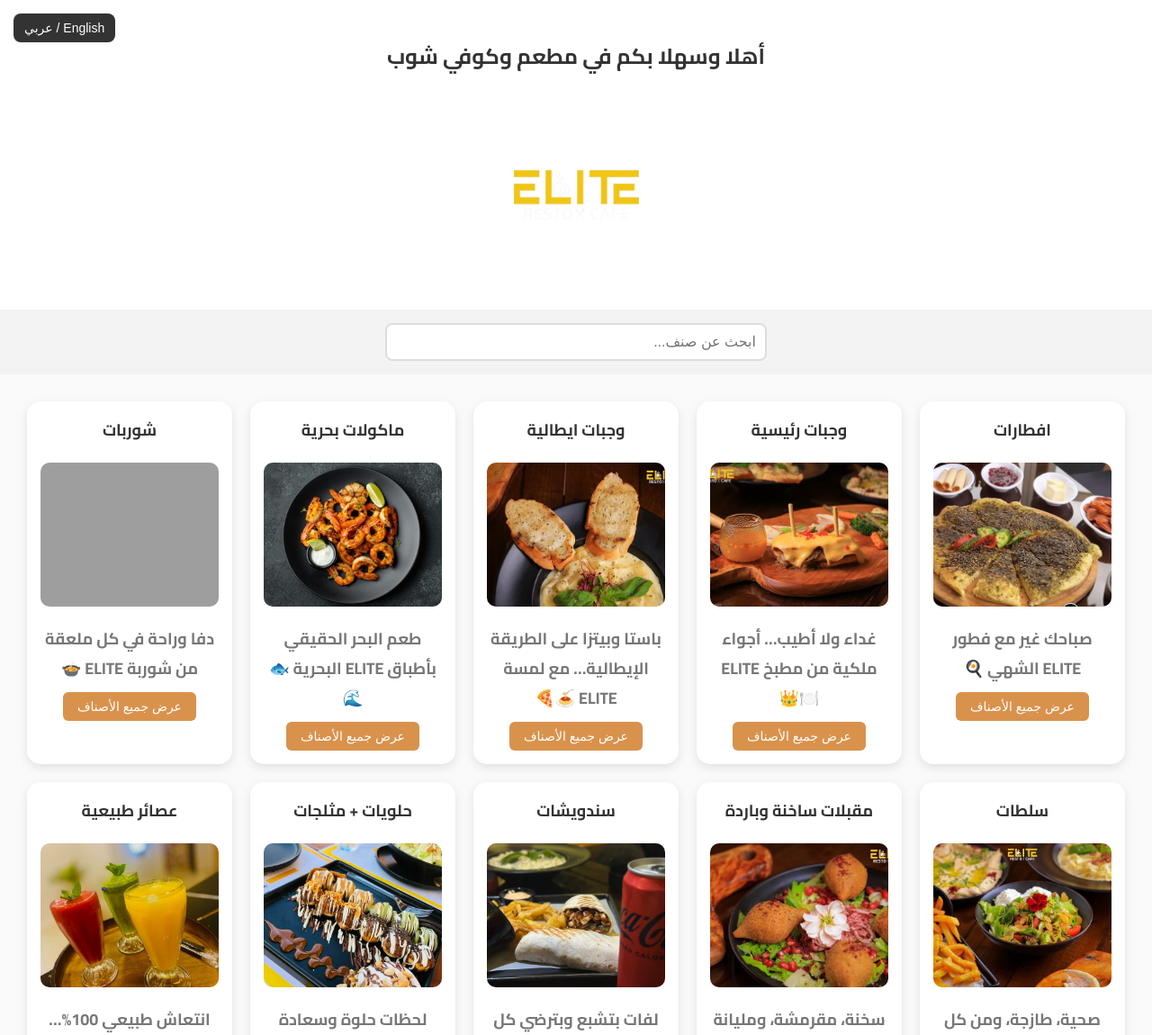
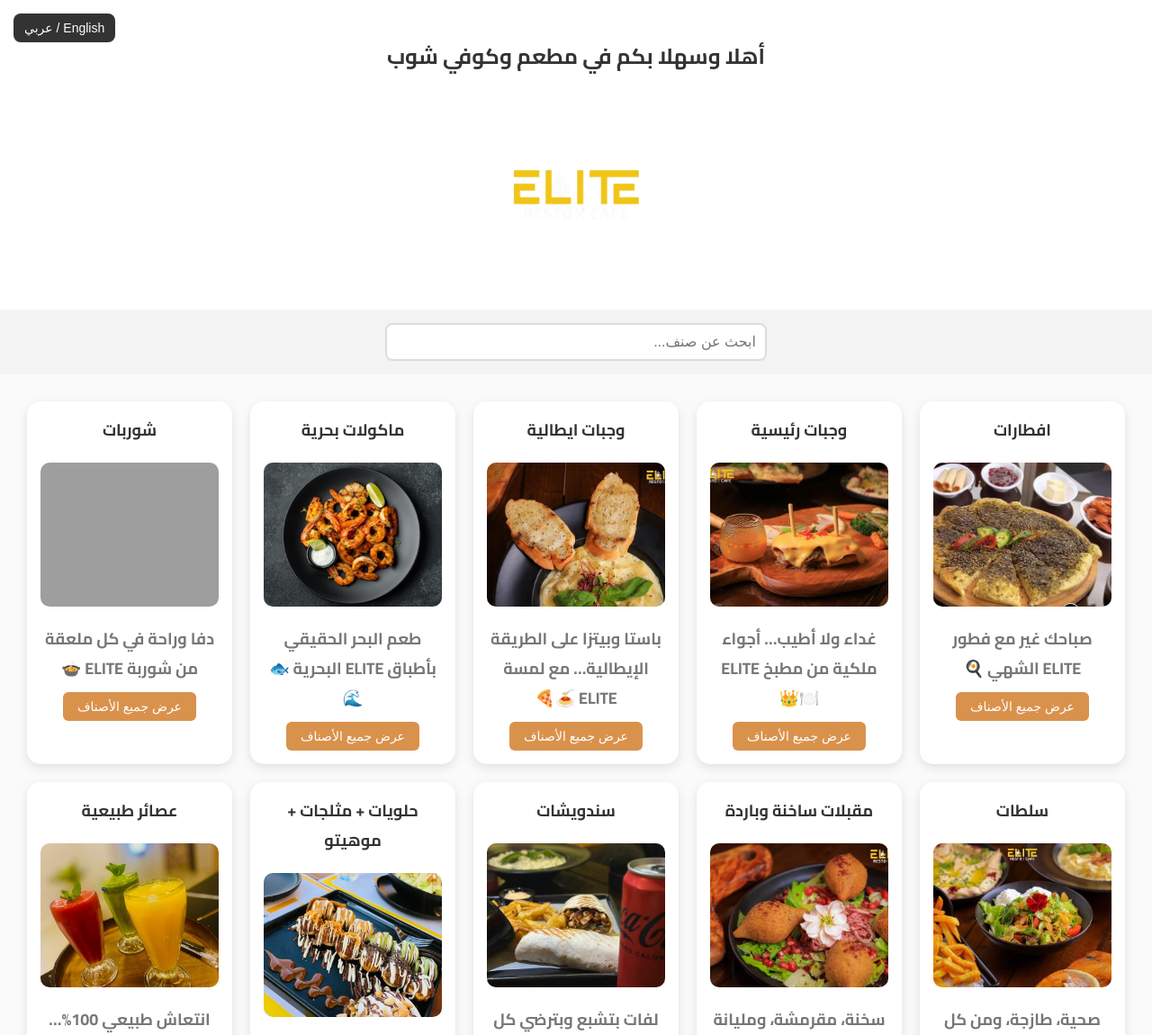
Before and after one commit to ahmeddawod1/ELIT_CAFE, a plain HTML site: page index.html in a window 1280 px wide. Shown: the top 1150 px of the page at 90% size. Drawn offline with Linux system fonts and the light colour scheme; grey boxes are pictures that could not be loaded.

Commit message:
Update index.html

```diff
--- a/index.html
+++ b/index.html
@@ -103,7 +103,7 @@
     </div>
 
     <div class="menu-item" data-keywords="حلويات مثلجات icecream desserts">
-      <p data-ar="حلويات + مثلجات" data-en="Desserts + Ice Cream">حلويات + مثلجات</p>
+      <p data-ar="حلويات + مثلجات" data-en="Desserts + Ice Cream">حلويات + مثلجات + موهيتو </p>
       <img src="./imges/desserts.jpg" alt="حلويات" />
       <p class="caption">لحظات حلوة وسعادة حقيقية مع حلويات ELITE 🍰🍨</p>
 
```
